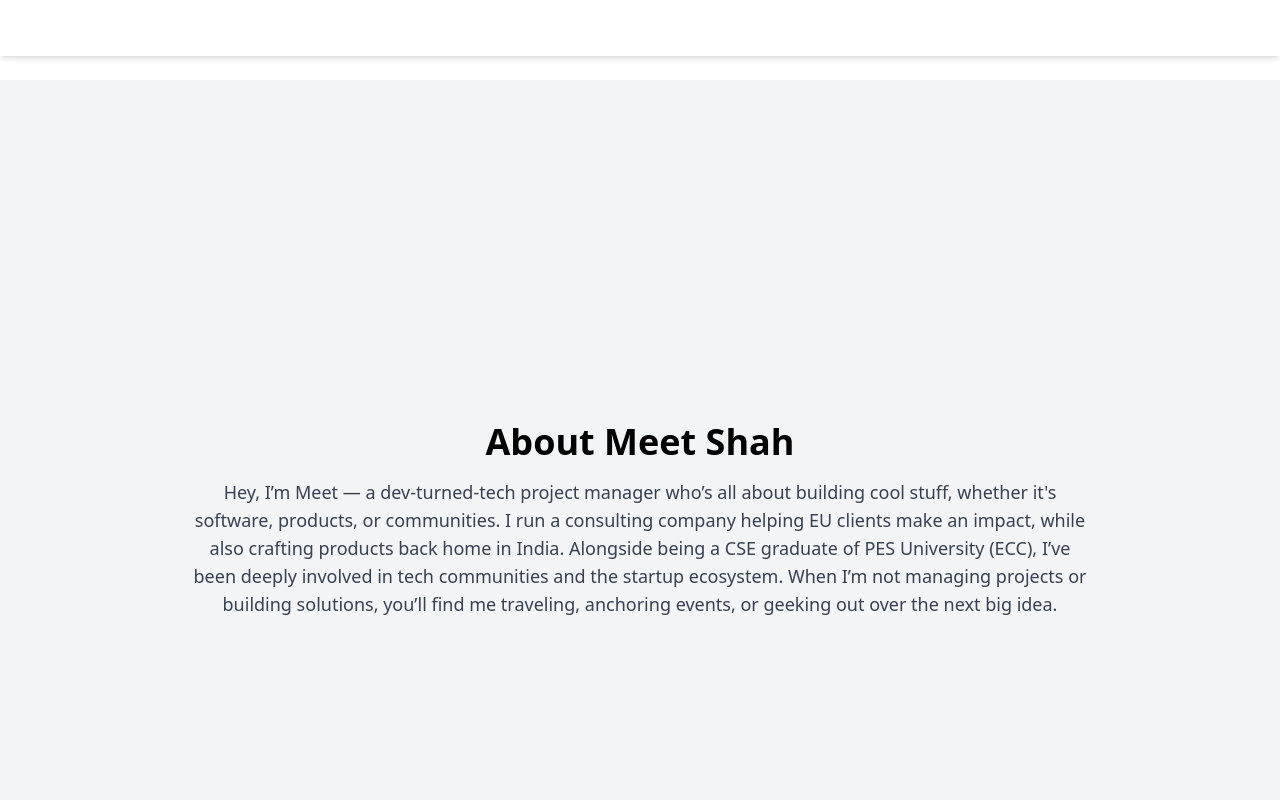
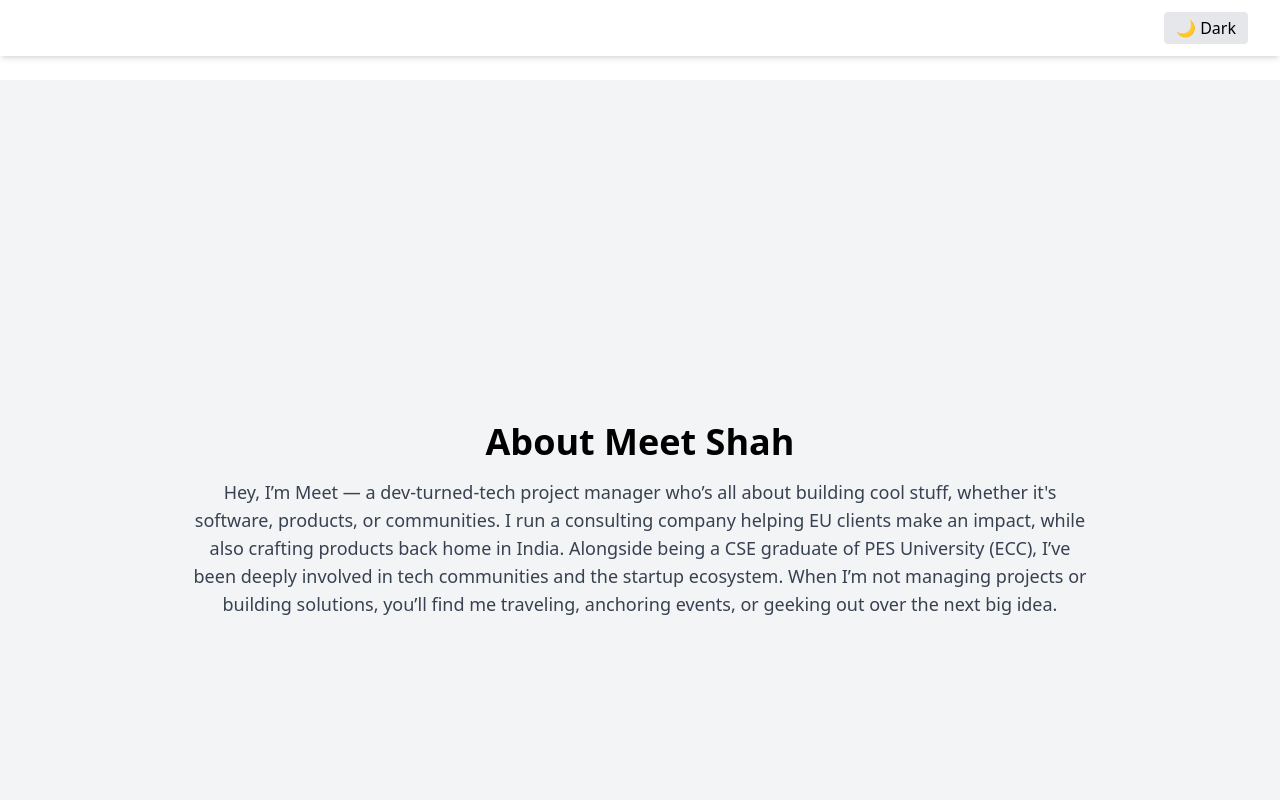
Before and after one commit to meet1906/meet1906.github.io, a React (Vite) app in the folder my-portfolio/: page / in a window 1280 px wide. Shown: the top 800 px of the page. Built offline with nearby package versions, Linux system fonts and the light colour scheme.

Commit message:
dark-light-toggle

```diff
--- a/my-portfolio/src/App.jsx
+++ b/my-portfolio/src/App.jsx
@@ -1,3 +1,4 @@
+import { useState, useEffect } from "react";
 import Navbar from "./components/Navbar";
 import About from "./components/About";
 import Experience from "./components/Experience";
@@ -8,10 +9,22 @@
 import ContactMe from "./components/ContactMe";
 
 function App() {
+  const [darkMode, setDarkMode] = useState(false);
+
+  useEffect(() => {
+    if (darkMode) {
+      document.documentElement.classList.add("dark");
+    } else {
+      document.documentElement.classList.remove("dark");
+    }
+  }, [darkMode]);
+
+  const toggleDark = () => setDarkMode(!darkMode);
+
   return (
     <>
-    <div className="pt-20">
-      <Navbar />
+      <div className="pt-20 bg-white dark:bg-gray-900 text-black dark:text-white min-h-screen transition-colors duration-300">
+        <Navbar darkMode={darkMode} toggleDark={toggleDark} />
         <About />
         <Experience />
         <Education />
--- a/my-portfolio/src/components/Navbar.jsx
+++ b/my-portfolio/src/components/Navbar.jsx
@@ -1,10 +1,10 @@
 import { Link } from "react-scroll";
 
-export default function Navbar() {
+export default function Navbar({ darkMode, toggleDark }) {
   return (
-    <nav className="fixed top-0 left-0 w-full bg-white/20 backdrop-blur-md shadow-md z-50">
-      <div className="max-w-7xl mx-auto px-4 sm:px-6 lg:px-8">
-        <ul className="flex justify-center items-center space-x-6 py-4 text-sm sm:text-base font-medium text-white">
+    <nav className="fixed top-0 left-0 w-full bg-white/20 dark:bg-gray-900/70 backdrop-blur-md shadow-md z-50">
+      <div className="max-w-7xl mx-auto px-4 sm:px-6 lg:px-8 flex justify-between items-center">
+        <ul className="flex items-center space-x-6 py-4 text-sm sm:text-base font-medium text-white">
           <li className="cursor-pointer hover:text-yellow-300 transition duration-300">
             <Link to="about" smooth={true} duration={500}>About</Link>
           </li>
@@ -27,6 +27,14 @@
             <Link to="contact" smooth={true} duration={500}>Contact</Link>
           </li>
         </ul>
+
+        {/* Dark Mode Toggle Button */}
+        <button
+          onClick={toggleDark}
+          className="ml-4 px-3 py-1 rounded bg-gray-200 dark:bg-gray-700 text-black dark:text-white transition-colors text-sm sm:text-base"
+        >
+          {darkMode ? "🌞 Light" : "🌙 Dark"}
+        </button>
       </div>
     </nav>
   );
--- a/my-portfolio/tailwind.config.js
+++ b/my-portfolio/tailwind.config.js
@@ -1,6 +1,10 @@
-// tailwind.config.js
-module.exports = {
-    content: ["./index.html", "./src/**/*.{js,ts,jsx,tsx}"],
+/** @type {import('tailwindcss').Config} */
+export default {
+    content: [
+      "./index.html",
+      "./src/**/*.{js,ts,jsx,tsx}",
+    ],
+    darkMode: 'class', // Add this line
     theme: {
       extend: {},
     },
```
Lines whose indentation alone changed are shown as unchanged.
